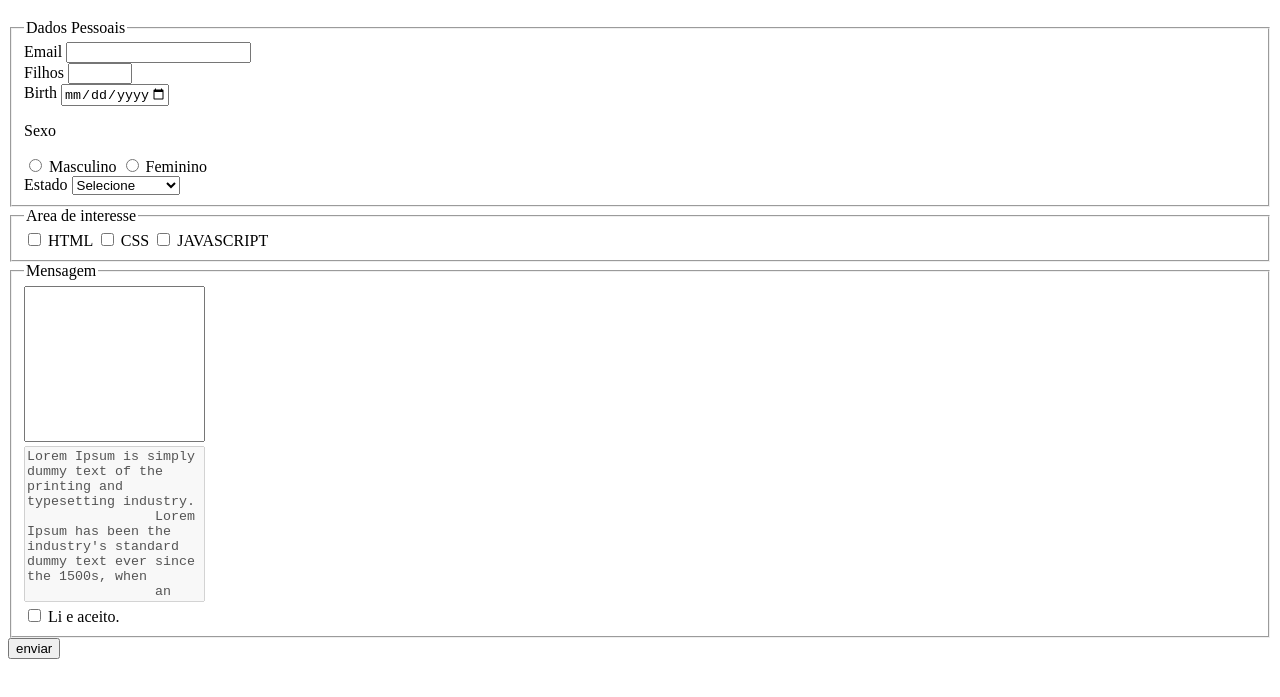
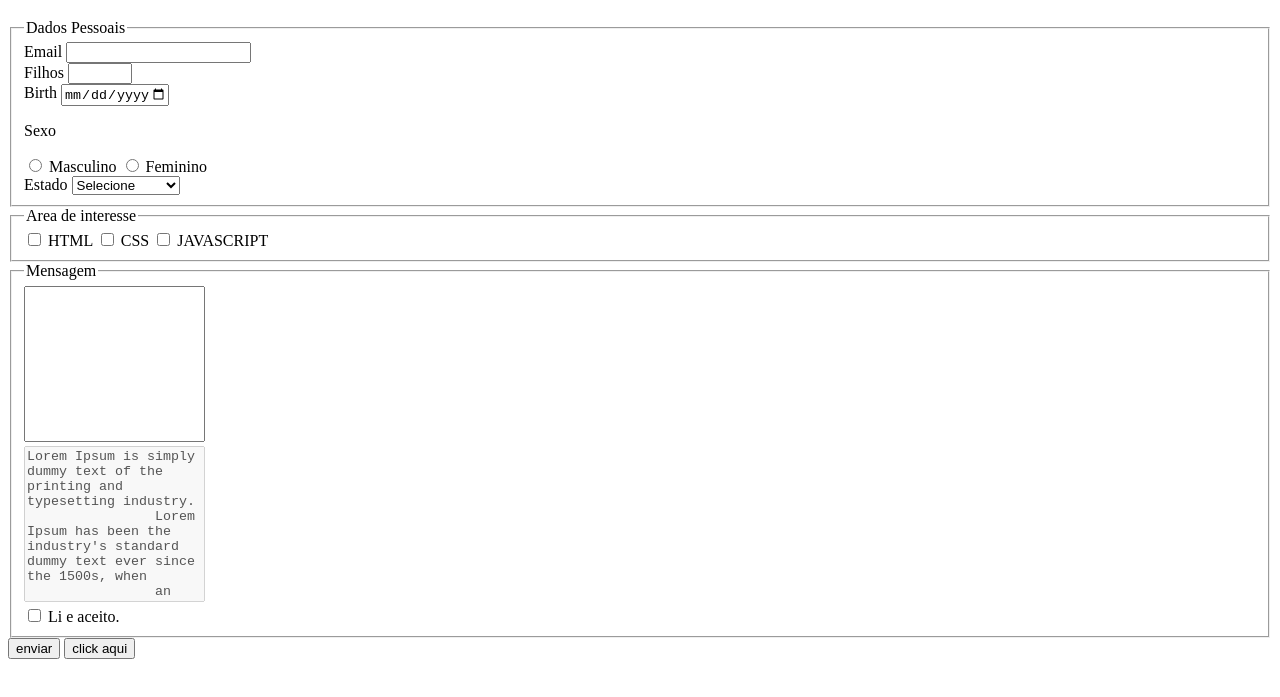
Before and after one commit to DanielSBaumann/HTML-CSS-Studies, a plain HTML site: page ex17.html in a window 1280 px wide. Shown: the part 61-758 px from the top of the page. Drawn offline with Linux system fonts and the light colour scheme.

```diff
--- a/ex17.html
+++ b/ex17.html
@@ -7,6 +7,11 @@
     <meta name="description" content="Layout apresentação">
     <meta name="key-words" content="html5, css3 , tecnologia">
     <title>Forms</title>
+    <script>
+        function alerta(){
+            alert("Fuck you !")
+        }
+    </script>
 </head>
 
 <body>
@@ -83,6 +88,7 @@
         </fieldset>
 
         <input type="submit" value="enviar">
+        <input onclick="alerta()" type="button" value="click aqui">
     </form>
 
 </body>
```
Also changed, not shown: ex18.html (+1 -1 lines), img/ex08.png (added), 3 other files.
